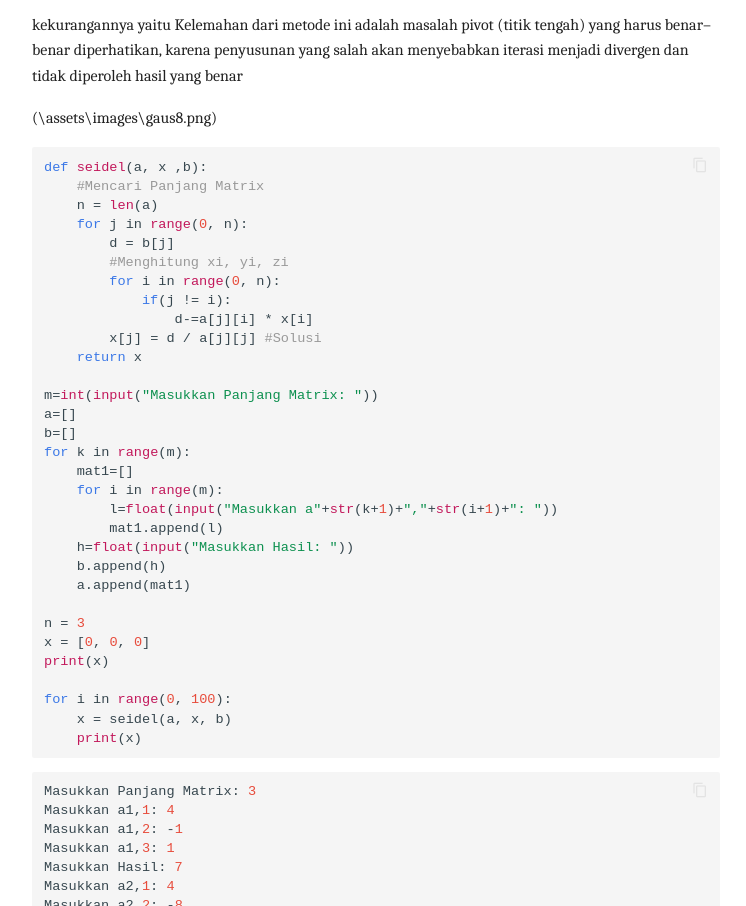
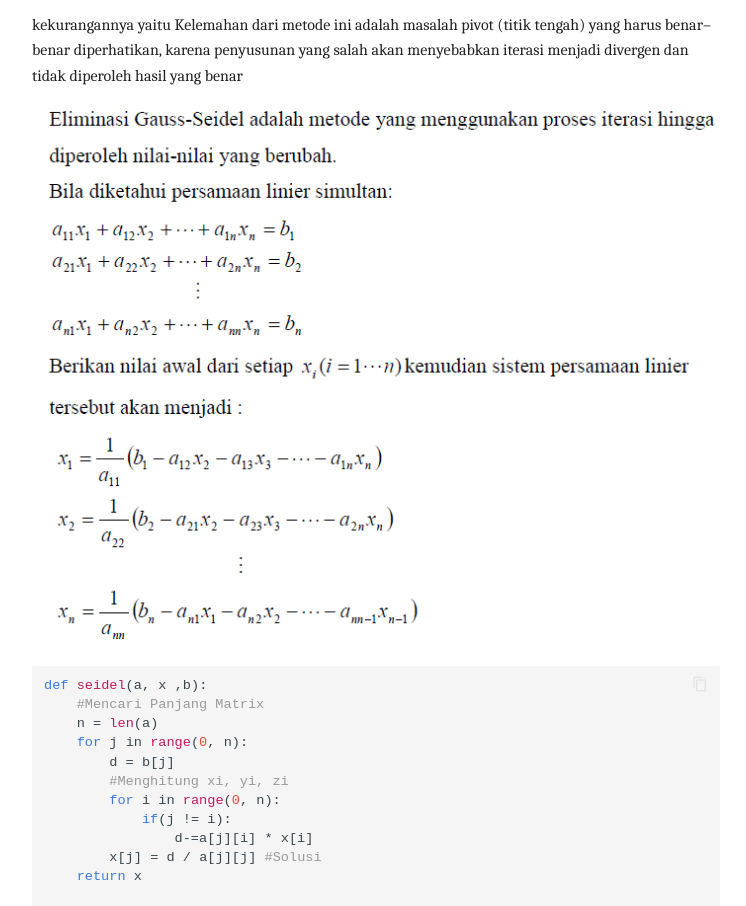
Before and after one commit to mayang02/komputasi-numerik, a plain HTML site: page Gauss/index.html in a window 1280 px wide. Shown: the part 5540-6446 px from the top of the page, without its empty margins (264-1010 px from the left). Drawn offline with nearby package versions, Linux system fonts and the light colour scheme; some packages are replaced by stand-ins of ours; no server answers; a script that the page names is missing; a web font is replaced by a local one.

Commit message:
Deployed 7b94425 with MkDocs version: 1.1

```diff
--- a/Gauss/index.html
+++ b/Gauss/index.html
@@ -539,7 +539,7 @@ for m in range(n-1,-1,-1):
 <p>Metode iterasi Gauss-Seidel adalah metode yang menggunakan proses iterasi hingga diperoleh nilai-nilai yang berubah-ubah dan akhirnya relatif konstan. Metode iterasi Gauss-Seidel dikembangkan dari gagasan metode iterasi pada solusi persamaan tak linier. Gauss ini mempunyai kelebihan dan kekurangan.</p>
 <p>kelebihannya yaitu Metode eliminasi gauss-seidel digunakan untuk menyelesaikan SPL yang berukuran kecil karena metode ini lebih efisien. Dengan metode iterasi Gauss-Seidel toleransi pembulatan dapat diperkecil karena iterasi dapat diteruskan sampai seteliti mungkin sesuai dengan batas toleransi yang diinginkan.</p>
 <p>kekurangannya yaitu Kelemahan dari metode ini adalah masalah pivot (titik tengah) yang harus benar–benar diperhatikan, karena penyusunan yang salah akan menyebabkan iterasi menjadi divergen dan tidak diperoleh hasil yang benar</p>
-<p>(\assets\images\gaus8.png)</p>
+<p><img alt="gaus8" src="../assets/images/gaus8.png" /></p>
 <div class="codehilite"><pre><span></span><code><span class="k">def</span> <span class="nf">seidel</span><span class="p">(</span><span class="n">a</span><span class="p">,</span> <span class="n">x</span> <span class="p">,</span><span class="n">b</span><span class="p">):</span>
     <span class="c1">#Mencari Panjang Matrix  </span>
     <span class="n">n</span> <span class="o">=</span> <span class="nb">len</span><span class="p">(</span><span class="n">a</span><span class="p">)</span>
```
Also changed, not shown: search/search_index.json (+1 -1 lines), 1 other file.
